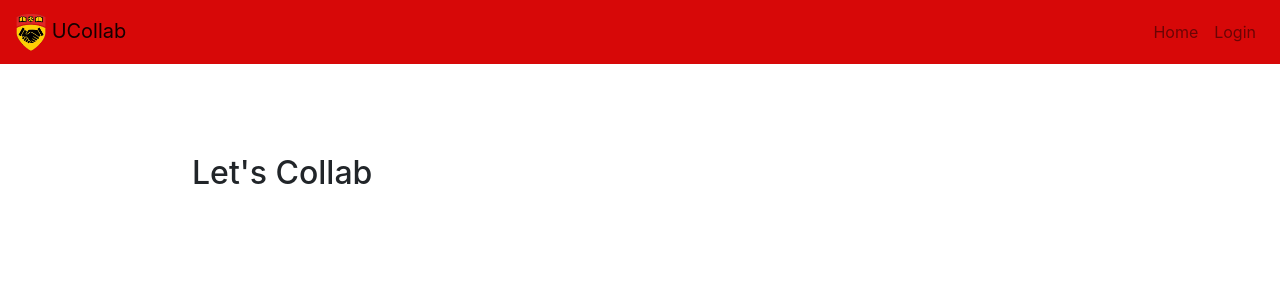
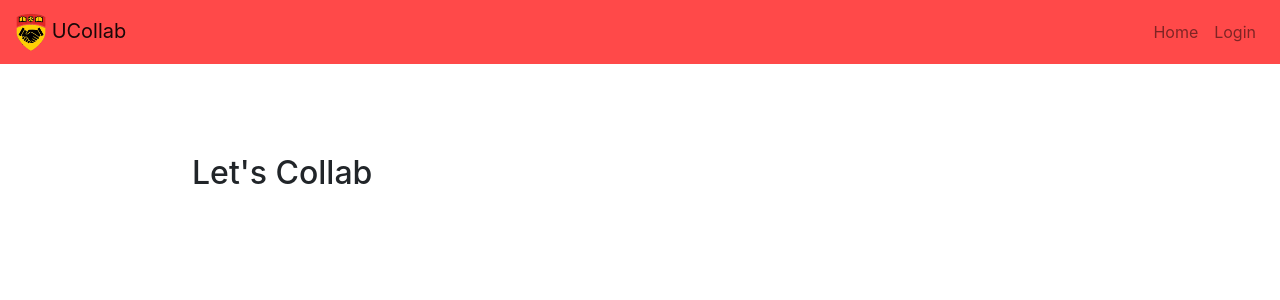
Before and after one commit to samRobertson1/UCollab, a Flask app: page / in a window 1280 px wide. Shown: the top 300 px of the page. Run offline with Flask 2, Linux system fonts and the light colour scheme; data that the repository does not hold is empty; some libraries are stand-ins or nearby versions.

Commit message:
hope this works

```diff
--- a/app/static/css/styler.css
+++ b/app/static/css/styler.css
@@ -7,7 +7,7 @@ html {
 }
 
 nav {
-  background-color: #d70808ff;
+  background-color: #ff4949;
 }
 
 .nav-img {
@@ -54,3 +54,8 @@ textarea {
  .user-info {
    padding-left: 20px;
  }
+
+ body > ul > li {
+   text-align: center;
+   color: #00FF00;
+ }
--- a/app/templates/base.html
+++ b/app/templates/base.html
@@ -26,7 +26,7 @@
     <nav class="navbar navbar-expand-lg navbar-light">
       <a class="navbar-brand" href="{{ url_for('index') }}">
         <img class="nav-img" src="{{ url_for('static', filename='images/logo.png') }}" alt="">
-        UCollab
+        <span>UCollab</span>
       </a>
       <button
         class="navbar-toggler"
```
Also changed, not shown: app/app.db.
